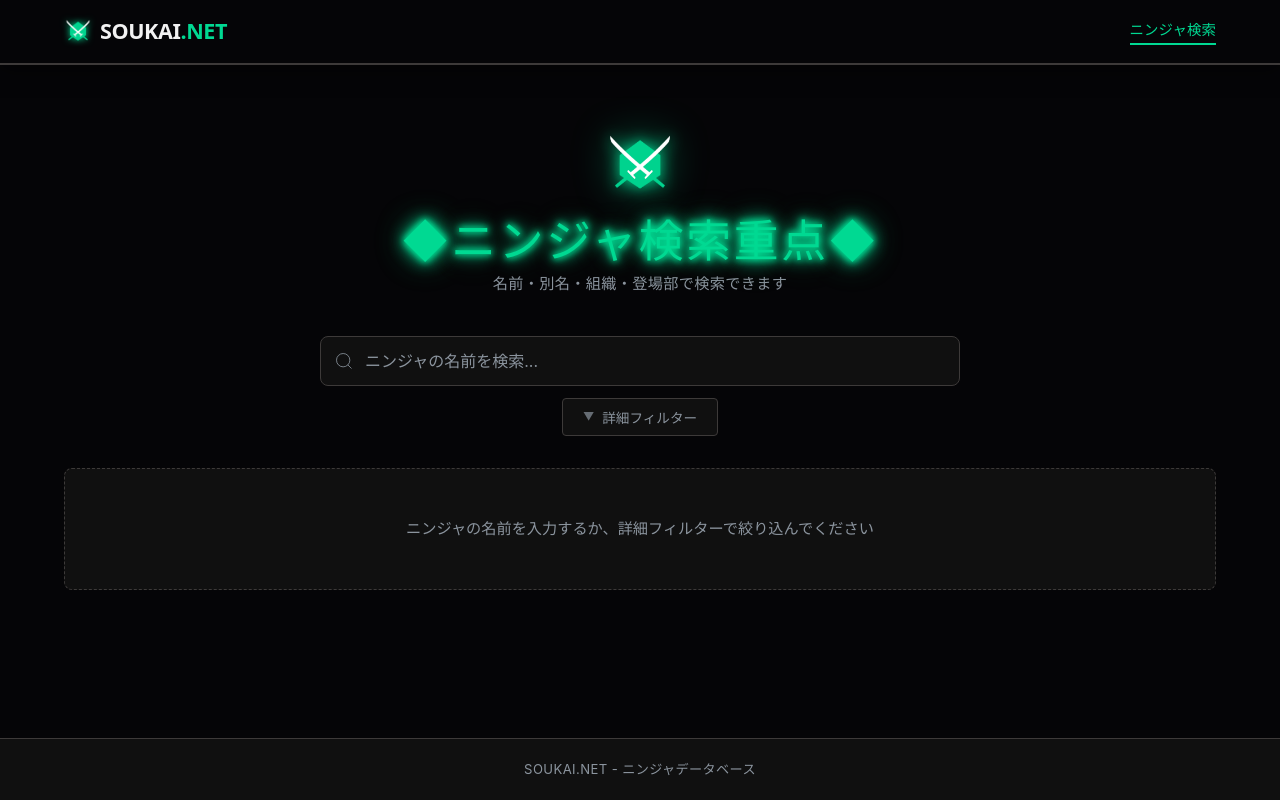
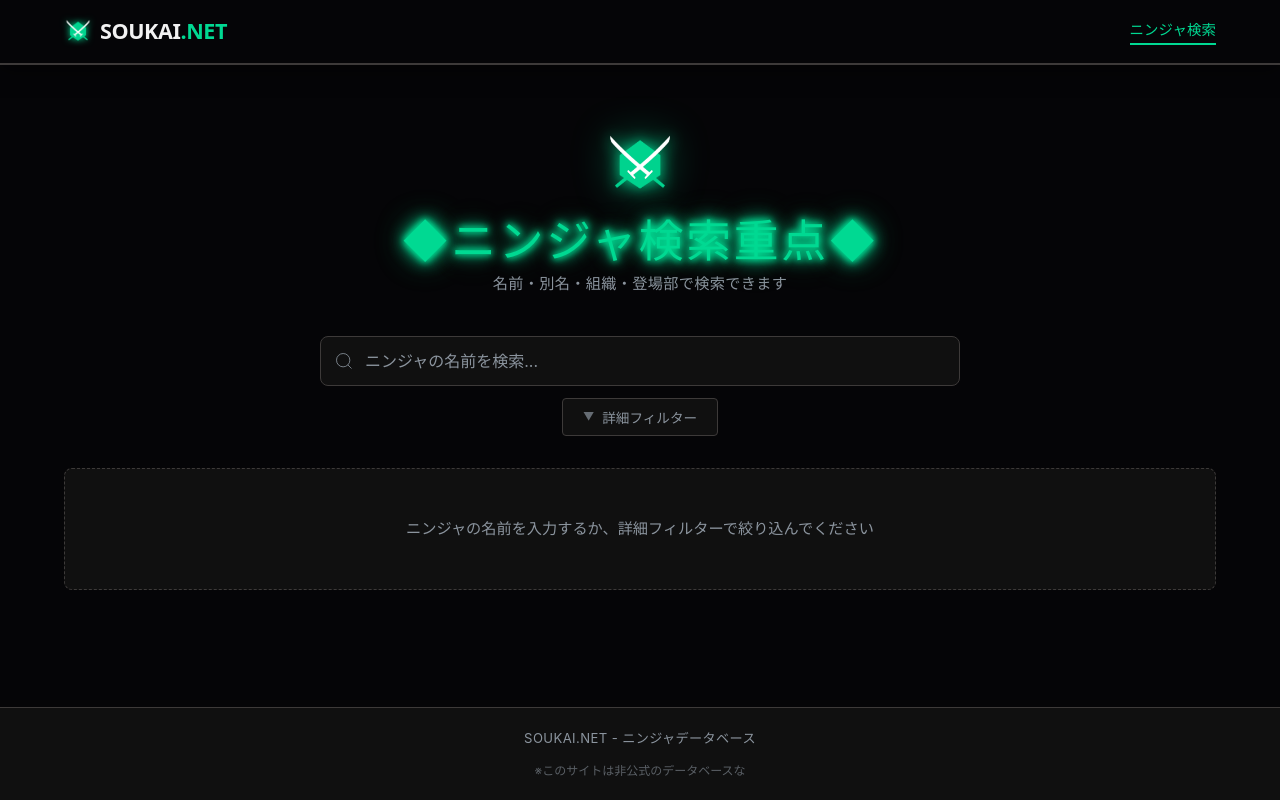
Before and after one commit to Iiths/soukai-net, a React (Vite) app: page / in a window 1280 px wide. Built offline with nearby package versions, Linux system fonts and the light colour scheme.

Commit message:
feat: フッターに非公式サイト注記を追加

```diff
--- a/src/presentation/components/Layout/Layout.module.css
+++ b/src/presentation/components/Layout/Layout.module.css
@@ -170,3 +170,11 @@
   text-align: center;
   letter-spacing: 0.03em;
 }
+
+.disclaimer {
+  margin: 0.75rem 0 0;
+  color: var(--color-text-muted);
+  font-size: 0.75rem;
+  text-align: center;
+  opacity: 0.6;
+}
--- a/src/presentation/components/Layout/Layout.tsx
+++ b/src/presentation/components/Layout/Layout.tsx
@@ -92,6 +92,9 @@ export function Layout({ children }: LayoutProps) {
           <p className={styles.credit}>
             SOUKAI.NET - ニンジャデータベース
           </p>
+          <p className={styles.disclaimer}>
+            ※このサイトは非公式のデータベースな
+          </p>
         </div>
       </footer>
     </div>
```
